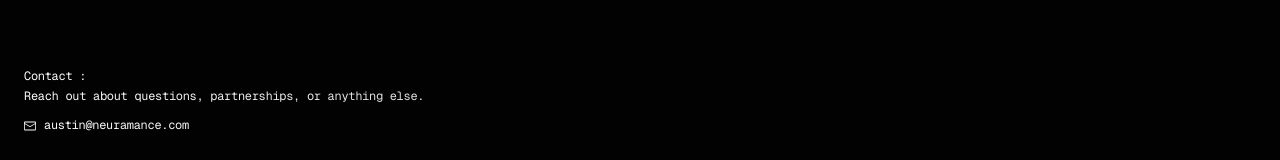
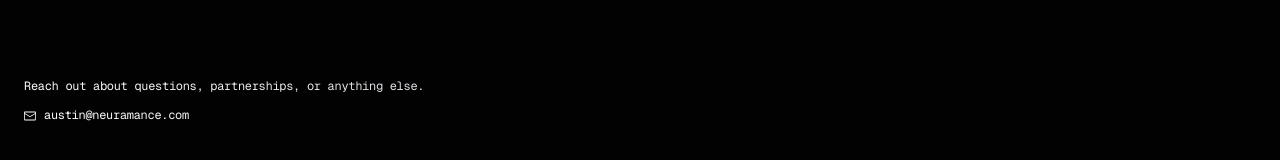
Before and after one commit to Neuramance/website, a Next.js app: page /about in a window 1280 px wide. Shown: the part 565-725 px from the top of the page. Built offline with nearby package versions, Linux system fonts and the light colour scheme; no server answers.

Commit message:
Remove redundant Contact heading from about page
Simplified the contact section by removing the duplicate "Contact :" heading
while keeping the descriptive text for better visual clarity and consistency.
Also removed the claude settings file as it's no longer needed.

```diff
--- a/app/(main)/about/page.tsx
+++ b/app/(main)/about/page.tsx
@@ -71,9 +71,6 @@ export default function Page() {
             </div>
             {/* Contact Section */}
             <div className="mt-24">
-              <h2 className="ss-disambiguation bg-gradient-to-r from-white to-gray-400 bg-clip-text font-mono text-xs tracking-tight text-transparent leading-3">
-                Contact :
-              </h2>
               <p className="mt-2 ss-disambiguation bg-gradient-to-r from-white to-gray-400 bg-clip-text font-mono text-xs tracking-tight text-transparent leading-3">
                 Reach out about questions, partnerships, or anything else.
               </p>
```
Also changed, not shown: .claude/settings.json.
